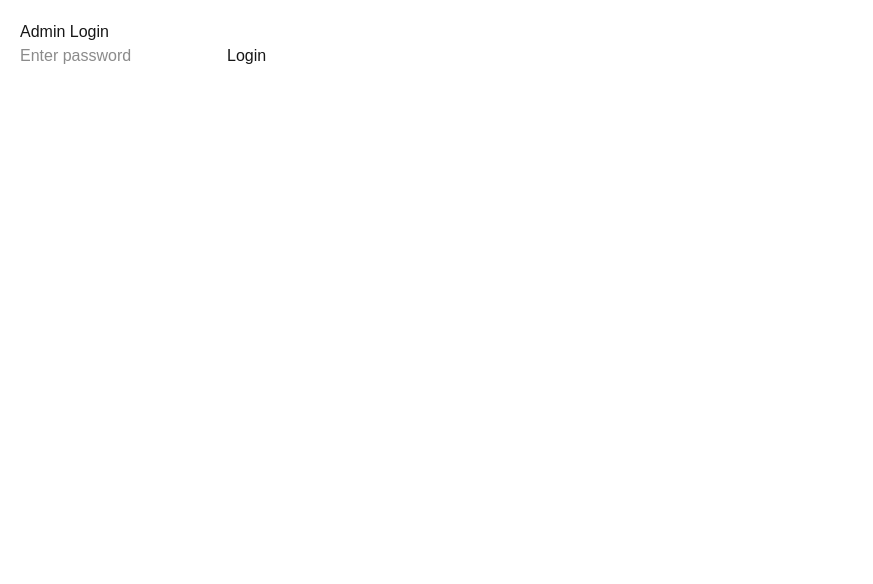
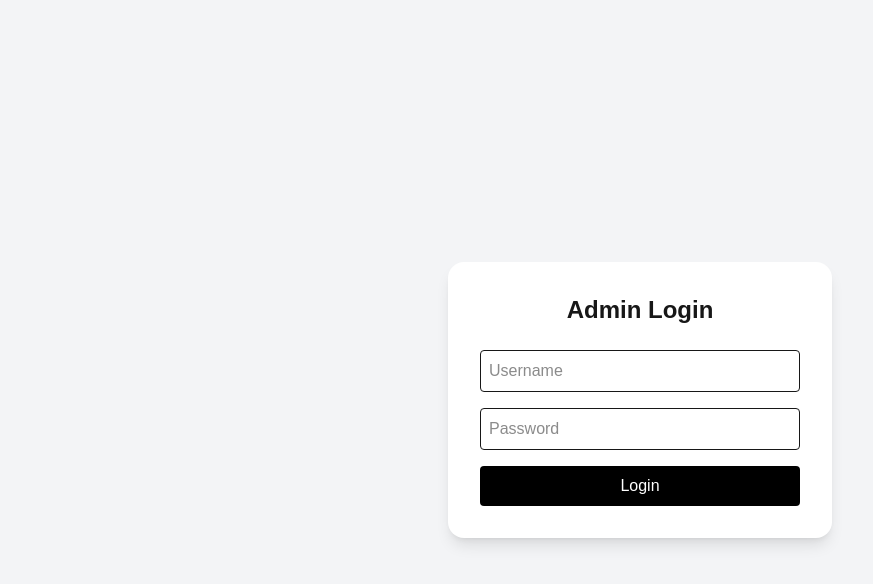
Before and after one commit to sangamimpex/chinaproduct.in, a Next.js app: page /admin in a window 1280 px wide. Shown: the top 584 px of the page, without its empty margins (0-873 px from the left). Built offline with nearby package versions, Linux system fonts and the light colour scheme.

Commit message:
add admin login protection

```diff
--- a/app/admin/page.tsx
+++ b/app/admin/page.tsx
@@ -2,36 +2,168 @@
 
 import { useState } from "react";
 
+async function getInquiries() {
+  const res = await fetch("https://chinaproduct.in/api/enquiries", {
+    cache: "no-store",
+  });
+
+  return res.json();
+}
+
 export default function AdminPage() {
+  const [username, setUsername] = useState("");
   const [password, setPassword] = useState("");
-  const [access, setAccess] = useState(false);
+  const [loggedIn, setLoggedIn] = useState(false);
 
   const handleLogin = () => {
-    if (password === "9419166095") {
-      setAccess(true);
+    // 🔐 SET YOUR CREDENTIALS HERE
+    if (username === "sangamimpex" && password === "9419166095") {
+      setLoggedIn(true);
     } else {
-      alert("Wrong Password");
+      alert("Invalid username or password");
     }
   };
 
-  if (!access) {
+  // 🔐 LOGIN SCREEN
+  if (!loggedIn) {
     return (
-      <div style={{ padding: "20px" }}>
-        <h2>Admin Login</h2>
-        <input
-          type="password"
-          placeholder="Enter password"
-          onChange={(e) => setPassword(e.target.value)}
-        />
-        <button onClick={handleLogin}>Login</button>
+      <div className="min-h-screen flex items-center justify-center bg-gray-100">
+        <div className="bg-white p-8 rounded-2xl shadow-lg w-96">
+
+          <h2 className="text-2xl font-bold mb-6 text-center">
+            Admin Login
+          </h2>
+
+          <input
+            type="text"
+            placeholder="Username"
+            className="w-full border p-2 mb-4 rounded"
+            onChange={(e) => setUsername(e.target.value)}
+          />
+
+          <input
+            type="password"
+            placeholder="Password"
+            className="w-full border p-2 mb-4 rounded"
+            onChange={(e) => setPassword(e.target.value)}
+          />
+
+          <button
+            onClick={handleLogin}
+            className="w-full bg-black text-white py-2 rounded hover:bg-gray-800"
+          >
+            Login
+          </button>
+
+        </div>
       </div>
     );
   }
 
+  // 🔥 AFTER LOGIN → YOUR DASHBOARD
+  return <Dashboard />;
+}
+
+// 👇 separate dashboard component
+async function Dashboard() {
+  const res = await fetch("https://chinaproduct.in/api/enquiries", {
+    cache: "no-store",
+  });
+
+  const result = await res.json();
+  const inquiries = result.data || [];
+
   return (
-    <div style={{ padding: "20px" }}>
-      <h1>Welcome Admin - Sangam Impex</h1>
-      <p>Customer data yaha show hoga</p>
-    </div>
+    <main className="min-h-screen bg-gray-100 text-black p-8">
+
+      <div className="max-w-7xl mx-auto">
+
+        {/* HEADER */}
+        <div className="flex items-center justify-between mb-8">
+
+          <h1 className="text-4xl font-bold text-black">
+            Inquiry Dashboard
+          </h1>
+
+          <div className="bg-black text-white px-4 py-2 rounded-xl">
+            Total Leads: {inquiries.length}
+          </div>
+
+        </div>
+
+        {/* TABLE */}
+        <div className="overflow-auto bg-white text-black rounded-2xl shadow-lg">
+
+          <table className="w-full border-collapse text-black">
+
+            <thead className="bg-black text-white">
+              <tr>
+                <th className="p-4 text-left">Customer</th>
+                <th className="p-4 text-left">Phone</th>
+                <th className="p-4 text-left">Company</th>
+                <th className="p-4 text-left">Category</th>
+                <th className="p-4 text-left">City</th>
+                <th className="p-4 text-left">Requirement</th>
+                <th className="p-4 text-left">Action</th>
+              </tr>
+            </thead>
+
+            <tbody>
+              {inquiries.length === 0 ? (
+                <tr>
+                  <td colSpan={7} className="p-6 text-center text-gray-500">
+                    No inquiries found
+                  </td>
+                </tr>
+              ) : (
+                inquiries.map((item: any, i: number) => (
+                  <tr key={i} className="border-b hover:bg-gray-50">
+
+                    <td className="p-4 font-medium">
+                      {item.customer_name}
+                    </td>
+
+                    <td className="p-4">
+                      {item.phone}
+                    </td>
+
+                    <td className="p-4">
+                      {item.company_name}
+                    </td>
+
+                    <td className="p-4">
+                      {item.product_category}
+                    </td>
+
+                    <td className="p-4">
+                      {item.city}
+                    </td>
+
+                    <td className="p-4 max-w-xs">
+                      {item.business_description}
+                    </td>
+
+                    <td className="p-4">
+                      <a
+                        href={`https://wa.me/${item.phone}`}
+                        target="_blank"
+                        className="bg-green-500 hover:bg-green-600 text-white px-4 py-2 rounded-lg"
+                      >
+                        WhatsApp
+                      </a>
+                    </td>
+
+                  </tr>
+                ))
+              )}
+            </tbody>
+
+          </table>
+
+        </div>
+
+      </div>
+
+    </main>
   );
 }
```
